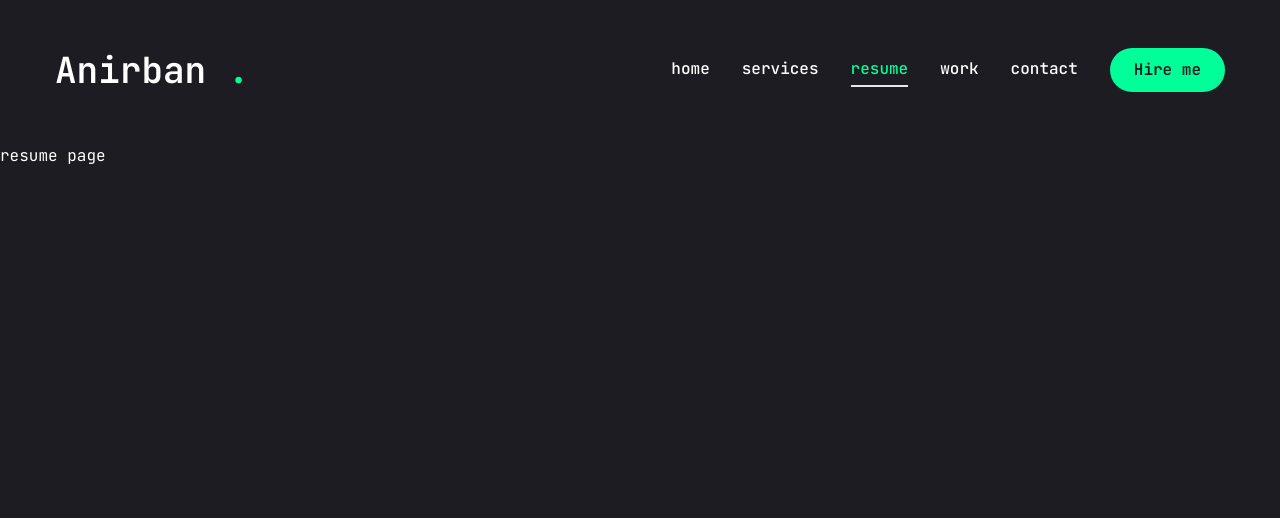
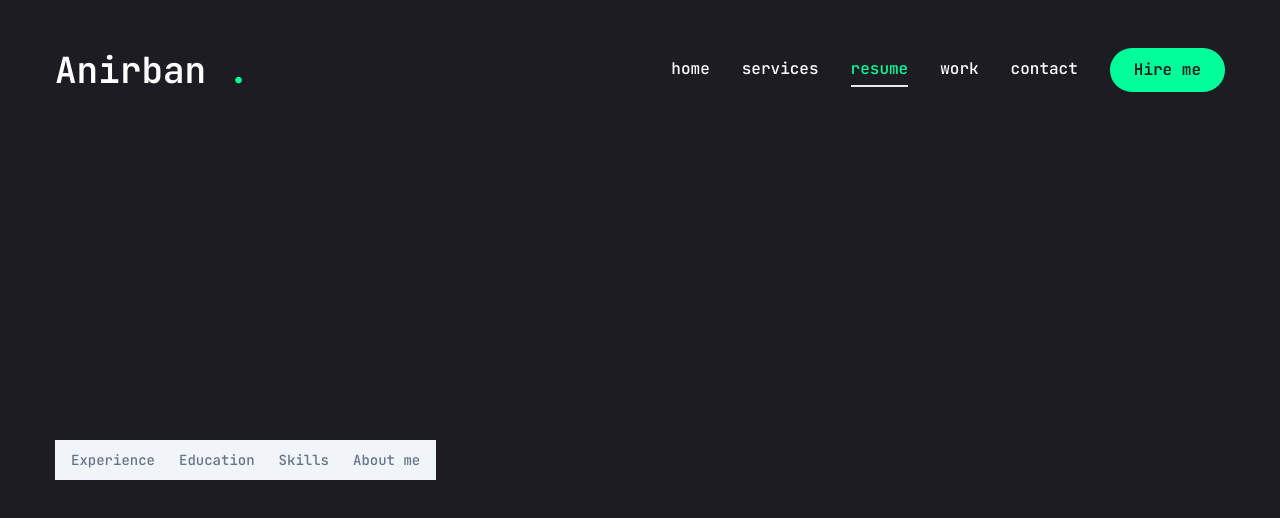
Before and after one commit to AnirbanDey-9497/anirban-portfolio, a Next.js app: page /resume in a window 1280 px wide. Shown: the top 518 px of the page. Built offline with nearby package versions, Linux system fonts and the light colour scheme.

Commit message:
Adding education section to the website

```diff
--- a/app/resume/page.jsx
+++ b/app/resume/page.jsx
@@ -1,6 +1,151 @@
-import React from "react";
+"use client";
+
+import {FaHtml5, FaCss3, FaJs, FaReact, FaFigma, FaNodeJs} from 'react-icons/fa';
+import {SiTailwindcss, SiNextdotjs} from "react-icons/si";
+
+//Add details about yourself here
+const about={
+    title:"About me",
+    description:"Yeah write about yourself",
+    info: [
+        {
+            fieldName: "Name",
+            fieldValue: "Anirban Dey"
+        },
+        {
+            fieldName: "Name",
+            fieldValue: "Anirban Dey"
+        },
+        {
+            fieldName: "Phone",
+            fieldValue: "+1-(240)855-1890"
+        },
+        {
+            fieldName: "Experience",
+            fieldValue: "6+ years"
+        },
+        {
+            fieldName: "Name",
+            fieldValue: "Anirban Dey"
+        },
+        {
+            fieldName: "Name",
+            fieldValue: "Anirban Dey"
+        },
+    ]
+};
+
+const  experience = {
+    icon: "/assets/resume/badge.svg",
+    title: "My experience",
+    description: " Put after you have a clue",
+    items:[
+        {
+            company: "Infosys",
+            position: "Full Stack Developer",
+            duration:"2020-Present",
+        },
+        {
+            company: "Infosys",
+            position: "Full Stack Developer",
+            duration:"2020-Present",
+        },
+        {
+            company: "Infosys",
+            position: "Full Stack Developer",
+            duration:"2020-Present",
+        },
+        {
+            company: "Infosys",
+            position: "Full Stack Developer",
+            duration:"2020-Present",
+        },
+    ],
+
+};
+
+const education = {
+    icon : "/assets/resume/cap.svg",
+    title: "My education",
+    description: "Put after you have a clue",
+    items: [
+        {
+            institution: "University Of Maryland, College Park",
+            degree: "Master Of Engineering",
+            duration: "2023-2025",
+        },
+        {
+            institution: "University Of Maryland, College Park",
+            degree: "Master Of Engineering",
+            duration: "2023-2025",
+        },
+    ],
+};
+
+const skills= {
+    title: "My skills",
+    description: "Put when you have a clue",
+    skillList: [
+        {
+            icon: <FaHtml5 />,
+            name: "html 5"
+        },
+        {
+            icon: <FaCss3 />,
+            name: "css 3",
+        },
+        {
+            icon: <FaJs />,
+            name: "Javascript",
+        },
+        {
+            icon: <FaReact />,
+            name: "React.Js",
+        },
+        {
+            icon: <SiNextdotjs />,
+            name: "Next.Js",
+        },
+        {
+            icon: <SiTailwindcss />,
+            name: "tailWind.css",
+        },
+        {
+            icon: <FaNodeJs />,
+            name: "Node.js",
+        },
+        {
+            icon: <FaFigma />,
+            name: "figma",
+        },
+    ],
+};
+
+import {Tabs, TabsContent, TabsList, TabsTrigger} from "@/components/ui/tabs";
+import {Tooltip, TooltipContent, TooltipProvider, TooltipTrigger,} from "@/components/ui/tooltip";
+import {ScrollArea} from "@/components/ui/scroll-area";
+import {motion} from "framer-motion";
+
 const Resume = () => {
-    return <div> resume page</div>
+    return (
+        <motion.div initial={{opacity:0}} animate={{opacity:1,transition:{delay:2.4,duration:0.4,ease:"easeIn"},}}
+        className="min-h-[80vh] flex items-center justify-center py-12 xl:py-0"
+        >
+            <div className="container mx-auto">
+                <Tabs
+                defaultValue="experience"
+                className="flex flex-col xl:flex-row gap-[60px]"
+                >
+                    <TabsList>
+                        <TabsTrigger>Experience</TabsTrigger>
+                        <TabsTrigger>Education</TabsTrigger>
+                        <TabsTrigger>Skills</TabsTrigger>
+                        <TabsTrigger>About me</TabsTrigger>
+                    </TabsList>
+                </Tabs>
+            </div>
+        </motion.div>
+    )
 };
 
 export default Resume;
--- a/app/services/page.jsx
+++ b/app/services/page.jsx
@@ -47,14 +47,14 @@ const Services = () => {
                                    <div className="text-5xl font-extrabold text-outline text-transparent group-hover:text-outline-hover transition-all duration-500">
                                        {service.num}
                                    </div>
-                                    <Link href={service.href}>
-                                        <BsArrowDownRight/>
+                                    <Link href={service.href} className="w-[70px] h-[70px] rounded-full bg-white group-hover:bg-accent transition-all duration-500 flex justify-center items-center hover:-rotate-45">
+                                        <BsArrowDownRight className="text-primary text-3xl"/>
                                     </Link>
                                 </div>
                                 {/*heading*/}
-                                <h2>{service.title}</h2>
+                                <h2 className="text-[42px] font-bold leading-none text-white group-hover:text-accent transition-all duration-500">{service.title}</h2>
                                 {/*description*/}
-                                <p>{service.description}</p>
+                                <p className="text-white/60">{service.description}</p>
                                 {/*border*/}
                                 <div className="border-b border-white/20 w-full"></div>
                         </div>
```
Also changed, not shown: public/resume/badge.svg (added), public/resume/cap.svg (added).
